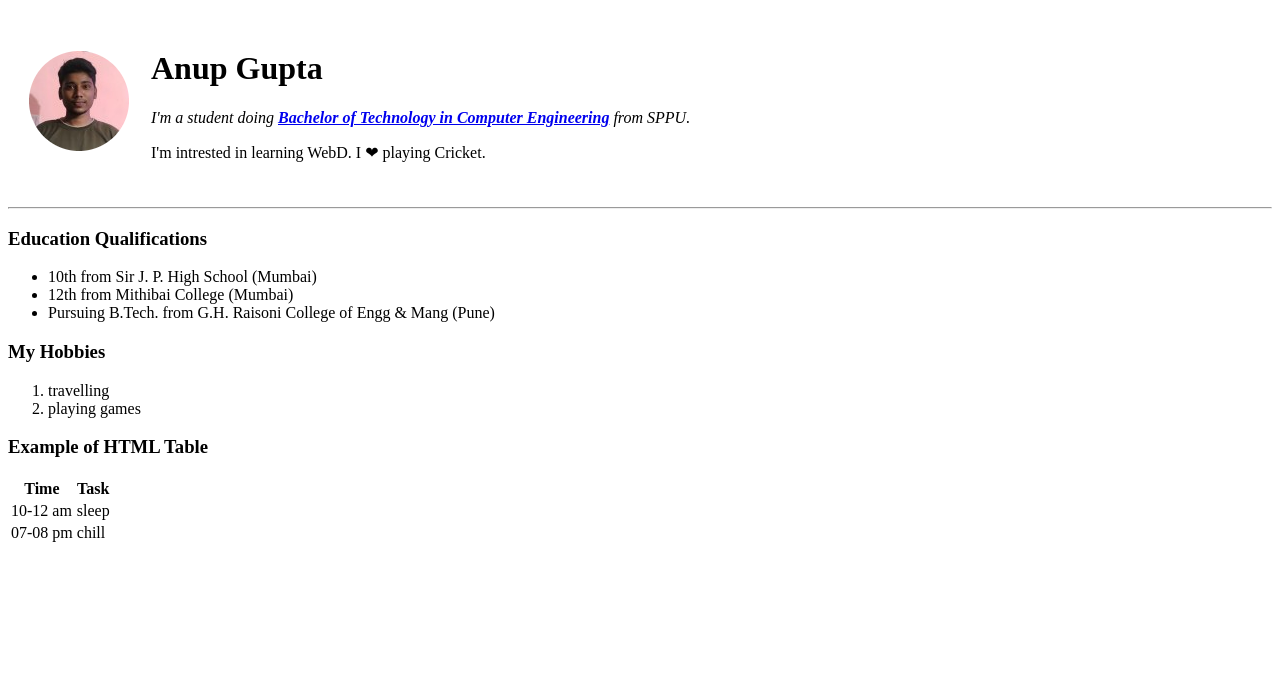
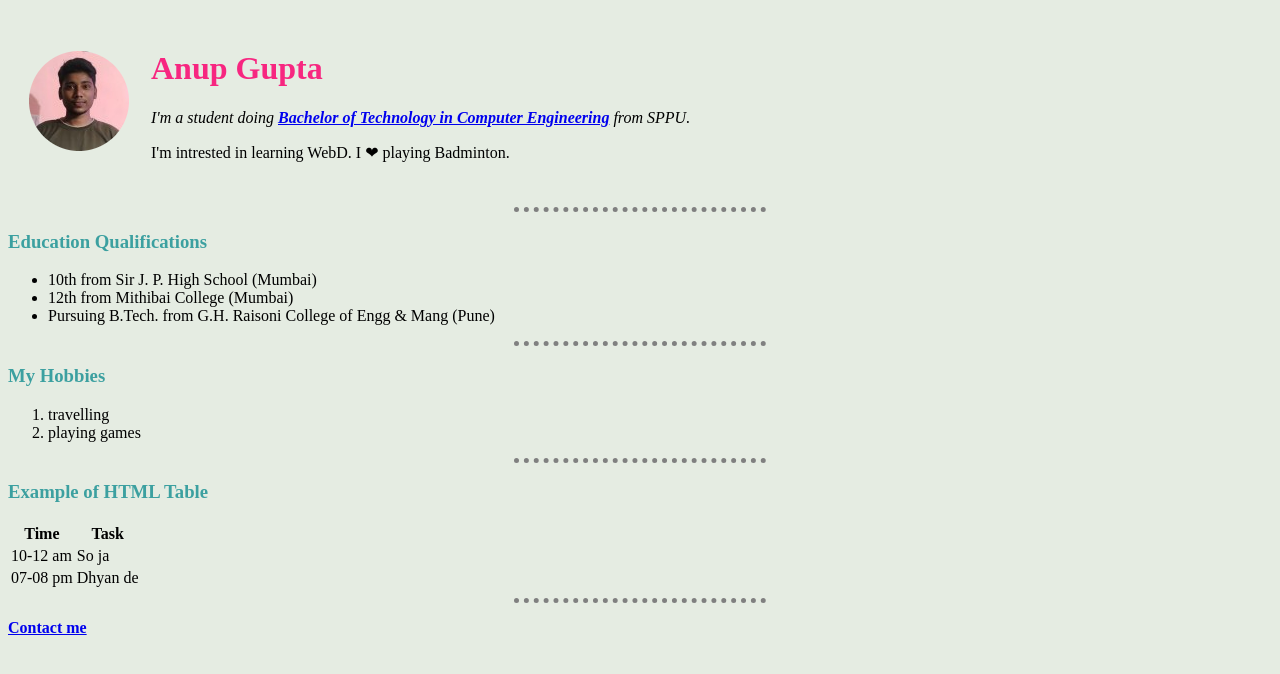
Before and after one commit to anuup22/mine, a plain HTML site: page index.html in a window 1280 px wide. Drawn offline with Linux system fonts and the light colour scheme.

Commit message:
Update index.html
included some css

```diff
--- a/index.html
+++ b/index.html
@@ -4,15 +4,19 @@
 <head>
   <meta charset="utf-8">
   <title>Anup's Personal Site</title>
+  <link rel="stylesheet" href="style.css">
 </head>
 
 <body>
   <table cellspacing="20">
     <tr>
       <td><img src="1622370603916-modified.png" alt="Anup's profile picture"></td>
-      <td><h1>Anup Gupta</h1>
-        <p><em>I'm a student doing <strong><a href="https://www.linkedin.com/in/anuup22">Bachelor of Technology in Computer Engineering</a></strong> from SPPU.</em></p>
-        <p>I'm intrested in learning WebD. I ❤ playing Cricket.</p></td>
+      <td>
+        <h1>Anup Gupta</h1>
+        <p><em>I'm a student doing <strong><a href="https://www.linkedin.com/in/anuup22">Bachelor of Technology in
+                Computer Engineering</a></strong> from SPPU.</em></p>
+        <p>I'm intrested in learning WebD. I ❤ playing Badminton.</p>
+      </td>
     </tr>
   </table>
 
@@ -23,11 +27,13 @@
     <li>12th from Mithibai College (Mumbai)</li>
     <li>Pursuing B.Tech. from G.H. Raisoni College of Engg & Mang (Pune)</li>
   </ul>
+  <hr>
   <h3>My Hobbies</h3>
   <ol>
     <li>travelling</li>
     <li>playing games</li>
   </ol>
+  <hr>
   <h3>Example of HTML Table</h3>
   <table>
     <thead>
@@ -39,14 +45,16 @@
     <tbody>
       <tr>
         <td>10-12 am</td>
-      <td>sleep</td>
+        <td>So ja</td>
       </tr>
       <tr>
         <td>07-08 pm</td>
-      <td>chill</td>
+        <td>Dhyan de</td>
       </tr>
     </tbody>
   </table>
+  <hr>
+  <p><strong><a href="contactme.html">Contact me</a></strong></p>
 </body>
 
 </html>
```
Lines whose indentation alone changed are shown as unchanged.
